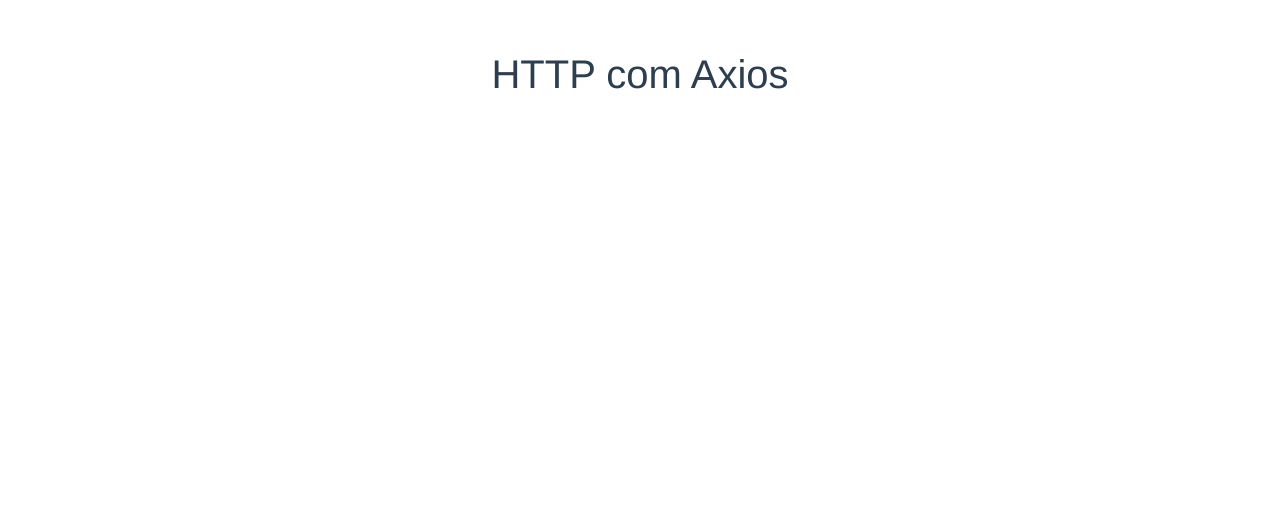
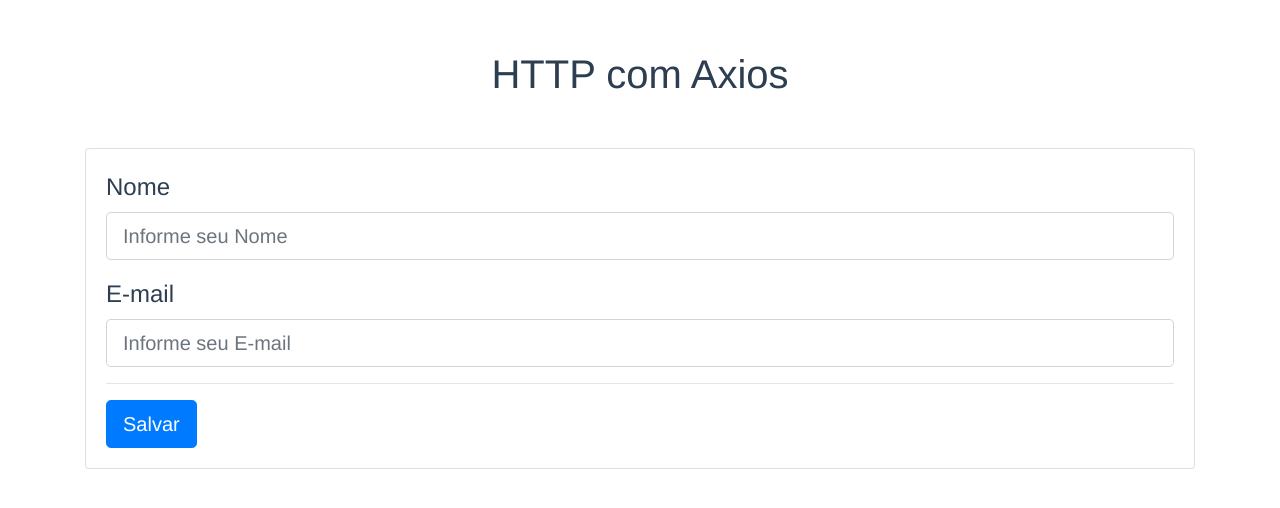
Before and after one commit to miguelgabriel01/VueJS_com_Axios, a Vue app: page / in a window 1280 px wide. Shown: the top 508 px of the page. Built offline with nearby package versions, Linux system fonts and the light colour scheme; no server answers.

Commit message:
Criação do form de cadastro de usuarios, criação inicial do metodo que fará a requisição e implementação do botão que ativara a o metodo apos o click

```diff
--- a/src/App.vue
+++ b/src/App.vue
@@ -1,21 +1,46 @@
 <template>
 	<div id="app" class="container">
 		<h1>HTTP com Axios</h1>
+		<b-card>
+			<b-form-group label="Nome">
+         <b-form-input type="text" size="lg" v-model="usuario.nome" placeholder="Informe seu Nome"></b-form-input>
+			</b-form-group>
+
+		<b-form-group label="E-mail">
+     <b-form-input type="email" size="lg" v-model="usuario.email" placeholder="Informe seu E-mail"></b-form-input>
+		</b-form-group>
+		<hr>
+		<b-button @click="salvar()" size="lg" variant="primary">Salvar</b-button>
+		</b-card>
 	</div>
 </template>
 
 <script>
 export default {
+	data(){
+		return{
+			usuario:{
+			nome:'',
+			email:'',
+			}
+		}
+	},
+	methods:{
+		//Metodo responsavel por salvar o usuario e que será chamado apos o click
+		salvar(){
+			console.log(this.usuario)
+		}
+	}
  //metodo do ciclo de vida que é criado assim que a aplicação é iniciada
- created(){
+ //created(){
 	 /**
 		* usamos a variavel global $http que é criada no arquivo axios.js e aparti dele usamos o verbo "post" e fazemos uma requisição a url fornecida como padrão tambem no arquivo axios.js
 	  */
-	 this.$http.post('usuarios.json',{
+/* 	 this.$http.post('usuarios.json',{
 		 nome: "Miguel",
 		 email: "gabrielogabriel10@gmail.com"
 	 }).then(res => console.log(res))
- }
+ */ //}
 }
 </script>
 
```
